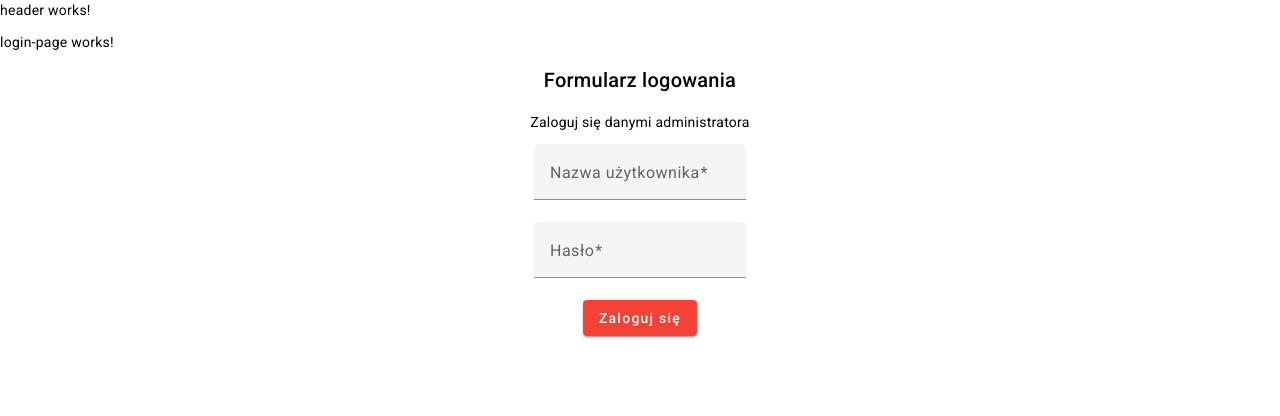
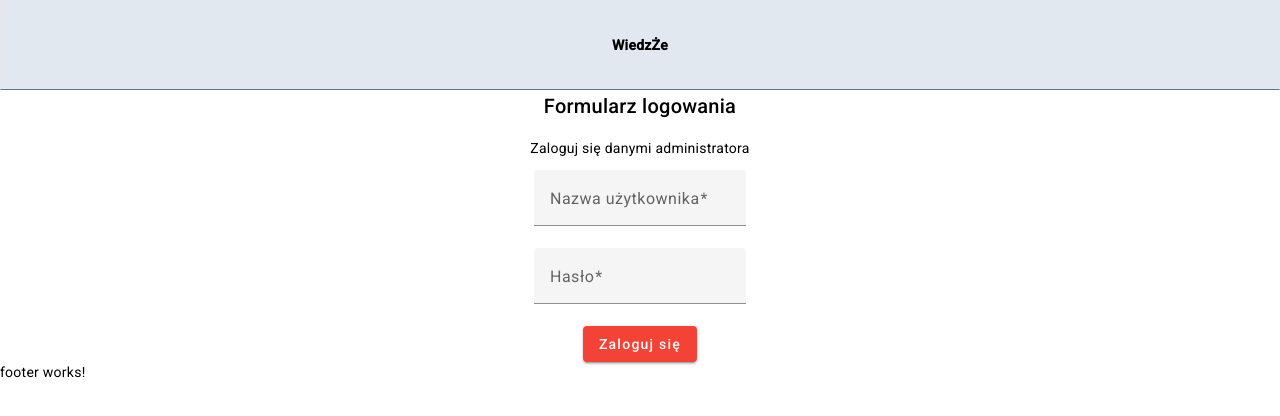
Before and after one commit to jackyonderbrack/wiedzze-frontend, an Angular app: page /login in a window 1280 px wide. Shown: the top 416 px of the page. Built offline with nearby package versions, Linux system fonts and the light colour scheme.

Commit message:
Feat: Dashboard added

```diff
--- a/projects/admin/src/app/app-routing.module.ts
+++ b/projects/admin/src/app/app-routing.module.ts
@@ -2,10 +2,12 @@ import { NgModule } from '@angular/core';
 import { RouterModule, Routes } from '@angular/router';
 import { ConfigurationPageComponent } from './pages/configuration-page/configuration-page.component';
 import { LoginPageComponent } from './pages/login-page/login-page.component';
+import { DashboardPageComponent } from './pages/dashboard-page/dashboard-page.component';
 
 const routes: Routes = [
     { path: 'configuration', component: ConfigurationPageComponent },
-    { path: 'login', component: LoginPageComponent }
+    { path: 'login', component: LoginPageComponent },
+    { path: 'dashboard', component: DashboardPageComponent }
 ];
 
 @NgModule({
--- a/projects/admin/src/app/app.component.html
+++ b/projects/admin/src/app/app.component.html
@@ -1,2 +1,5 @@
 <app-header></app-header>
-<router-outlet></router-outlet>
+<div class="mt-[90px]">
+    <router-outlet></router-outlet>
+</div>
+<app-footer></app-footer>
--- a/projects/admin/src/app/app.module.ts
+++ b/projects/admin/src/app/app.module.ts
@@ -7,10 +7,12 @@ import { NavigationComponent } from './components/navigation/navigation.componen
 import { BrowserAnimationsModule } from '@angular/platform-browser/animations';
 import { HttpClientModule } from '@angular/common/http';
 import { HeaderComponent } from './components/header/header.component';
+import { FooterComponent } from './components/footer/footer.component';
+import { DashboardPageComponent } from './pages/dashboard-page/dashboard-page.component';
 
 @NgModule({
     declarations: [AppComponent],
-    imports: [BrowserModule, AppRoutingModule, NavigationComponent, BrowserAnimationsModule, HttpClientModule, HeaderComponent],
+    imports: [BrowserModule, AppRoutingModule, NavigationComponent, BrowserAnimationsModule, HttpClientModule, HeaderComponent, FooterComponent],
     providers: [],
     bootstrap: [AppComponent]
 })
--- a/projects/admin/src/app/components/configuration-form/configuration-form.component.ts
+++ b/projects/admin/src/app/components/configuration-form/configuration-form.component.ts
@@ -28,8 +28,8 @@ export class ConfigurationFormComponent {
         if (this.configurationForm.valid) {
             this.configurationService.addAdmin(this.configurationForm.value).subscribe({
                 next: (response) => {
-                    this.snackBar.open('Nowy administrator został pomyślnie dodany.', 'Zamknij', {
-                        duration: 3000
+                    this.snackBar.open('Nowy administrator został pomyślnie dodany. Przekierowanie', 'Zamknij', {
+                        duration: 1500
                     });
                     this.snackBar._openedSnackBarRef?.afterDismissed().subscribe(() => {
                         this.router.navigate(['/login']);
--- a/projects/admin/src/app/components/header/header.component.html
+++ b/projects/admin/src/app/components/header/header.component.html
@@ -1 +1,3 @@
-<p>header works!</p>
+<div class="h-[90px] bg-slate-200 flex justify-center place-items-center fixed top-0 w-full z-50 border border-b-slate-500">
+    <div><span class="font-semibold ">WiedzŻe</span></div>
+</div>
--- a/projects/admin/src/app/components/login-form/login-form.component.ts
+++ b/projects/admin/src/app/components/login-form/login-form.component.ts
@@ -32,8 +32,10 @@ export class LoginFormComponent {
             this.authenticationService.login(loginData).subscribe({
                 next: (response: any) => {
                     this.authenticationService.saveToken(response.token);
-                    this.snackBar.open('Zalogowano pomyślnie', 'Zamknij', { duration: 3000 });
-                    this.router.navigate(['/admin']);
+                    this.snackBar.open('Zalogowano pomyślnie', 'Zamknij', { duration: 1500 });
+                    this.snackBar._openedSnackBarRef?.afterDismissed().subscribe(() => {
+                        this.router.navigate(['/dashboard']);
+                    });
                 },
                 error: (error: any) => {
                     this.snackBar.open('Błąd logowania: ' + error.error.message, 'Zamknij', { duration: 3000 });
--- a/projects/admin/src/app/pages/configuration-page/configuration-page.component.html
+++ b/projects/admin/src/app/pages/configuration-page/configuration-page.component.html
@@ -1,2 +1 @@
-<h1>Strona konfiguracji</h1>
 <app-configuration-form></app-configuration-form>
--- /dev/null
+++ b/projects/admin/src/app/pages/dashboard-page/dashboard-page.component.html
@@ -0,0 +1 @@
+<p>dashboard-page works!</p>
--- a/projects/admin/src/app/pages/login-page/login-page.component.html
+++ b/projects/admin/src/app/pages/login-page/login-page.component.html
@@ -1,2 +1 @@
-<p>login-page works!</p>
 <app-login-form></app-login-form>
```
Also changed, not shown: projects/admin/src/app/pages/dashboard-page/dashboard-page.component.ts (added, +15 -0 lines), projects/admin/src/app/pages/dashboard-page/dashboard-page.component.scss (added), 1 other file (tests, documents, lock files or other folders).
